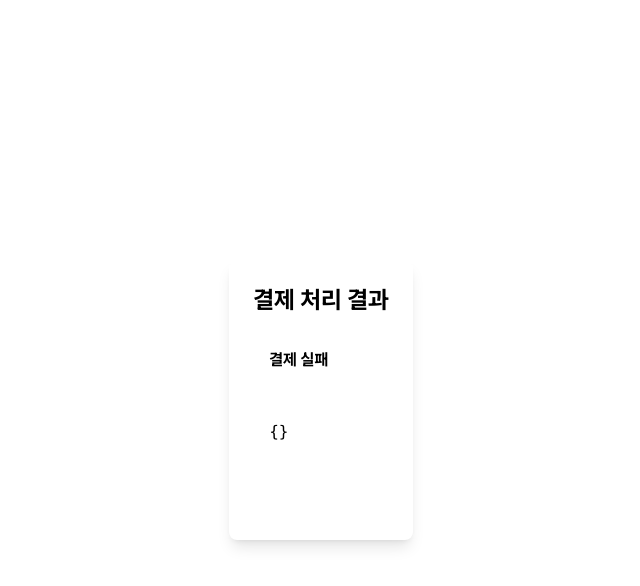
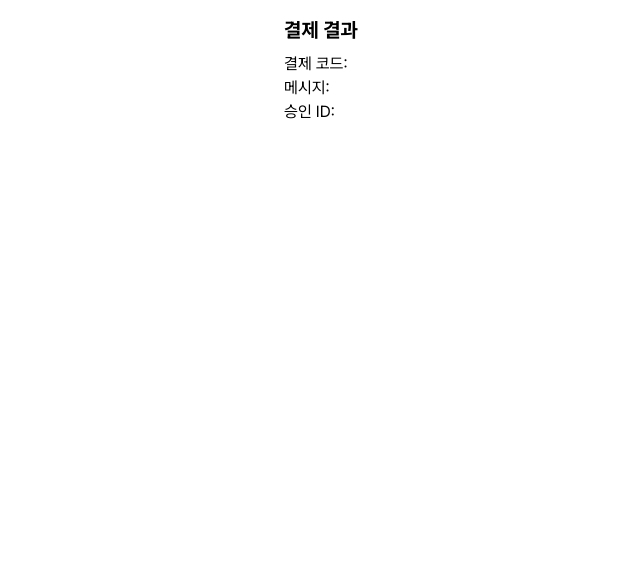
Before and after one commit to k-risu/demo, a Next.js app: page /return in a window 1280 px wide. Shown: the top 586 px of the page, without its empty margins (319-959 px from the left). Built offline with nearby package versions, Linux system fonts and the light colour scheme.

Commit message:
[테스트]

```diff
--- a/src/app/api/easypay/register/route.js
+++ b/src/app/api/easypay/register/route.js
@@ -16,8 +16,7 @@ export async function POST() {
       currency: "00", // 원화
       amount: 1000, // 결제 금액
       clientTypeCode: "00", // 통합형
-      returnUrl: "https://demo-two-blue.vercel.app/return", // URL 객체 사용하지 않고 직접 문자열 지정
-      // returnUrl: "http://localhost:3000/return", // URL 객체 사용하지 않고 직접 문자열 지정
+      returnUrl: "https://demo-two-blue.vercel.app/api/return", // returnUrl을 API 라우트로 변경
 
       deviceTypeCode: "pc",
       shopOrderNo: orderNo,
--- a/src/app/api/return/route.js
+++ b/src/app/api/return/route.js
@@ -1,22 +1,24 @@
+// /app/return/route.js
 import { NextResponse } from "next/server";
-
-export const dynamic = "force-dynamic"; // 동적 라우트 설정
-export const revalidate = 0; // 캐시 비활성화
 
 export async function POST(request) {
   try {
+    // POST 데이터 파싱
     const formData = await request.formData();
-    const data = Object.fromEntries(formData.entries());
+    const data = Object.fromEntries(formData);
 
-    return NextResponse.redirect(
-      `/return/result?${new URLSearchParams(data).toString()}`,
-    );
+    console.log("Return Data:", data);
+
+    // 결제 성공 여부 확인
+    if (data.resCd === "0000") {
+      // 성공 페이지로 리다이렉트
+      return NextResponse.redirect(new URL("/success", request.url));
+    } else {
+      // 실패 페이지로 리다이렉트
+      return NextResponse.redirect(new URL("/fail", request.url));
+    }
   } catch (error) {
-    console.error("Error processing return:", error);
-    return NextResponse.redirect("/return/error");
+    console.error("Return Error:", error);
+    return NextResponse.redirect(new URL("/error", request.url));
   }
 }
-
-export async function GET() {
-  return NextResponse.next();
-}
--- /dev/null
+++ b/src/app/error/page.jsx
@@ -0,0 +1,16 @@
+import Link from "next/link";
+
+export default function ErrorPage() {
+  return (
+    <div className="p-8">
+      <h1 className="text-2xl font-bold text-red-600">시스템 오류</h1>
+      <p className="mt-4">처리 중 시스템 오류가 발생했습니다.</p>
+      <Link
+        href="/"
+        className="mt-4 inline-block text-blue-500 hover:underline"
+      >
+        홈으로 돌아가기
+      </Link>
+    </div>
+  );
+}
--- /dev/null
+++ b/src/app/fail/page.jsx
@@ -0,0 +1,11 @@
+export default function FailPage() {
+  return (
+    <div className="p-8">
+      <h1 className="text-2xl font-bold text-red-600">결제 실패</h1>
+      <p className="mt-4">결제 처리 중 문제가 발생했습니다.</p>
+      <a href="/" className="mt-4 inline-block text-blue-500 hover:underline">
+        홈으로 돌아가기
+      </a>
+    </div>
+  );
+}
--- a/src/app/return/page.jsx
+++ b/src/app/return/page.jsx
@@ -1,100 +1,29 @@
 "use client";
 
 import { useEffect, useState } from "react";
-import { useRouter } from "next/navigation";
 
-export default function ReturnPage() {
-  const [isLoading, setIsLoading] = useState(true);
-  const [error, setError] = useState(null);
-  const [paymentResult, setPaymentResult] = useState(null);
-  const router = useRouter();
+export default function Page() {
+  const [result, setResult] = useState({
+    resCd: "",
+    resMsg: "",
+    authorizationId: "",
+  });
 
   useEffect(() => {
-    // 브라우저에서만 실행
-    if (typeof window === "undefined") return;
+    const resCd = document.getElementById("resCd")?.textContent || "";
+    const resMsg = document.getElementById("resMsg")?.textContent || "";
+    const authorizationId =
+      document.getElementById("authorizationId")?.textContent || "";
 
-    try {
-      const searchParams = new URLSearchParams(window.location.search);
-      const result = Object.fromEntries(searchParams.entries());
-      console.log("Payment Result:", result);
-
-      setPaymentResult(result);
-      setIsLoading(false);
-    } catch (err) {
-      console.error("Error processing URL:", err);
-      setError(err.message);
-      setIsLoading(false);
-    }
+    setResult({ resCd, resMsg, authorizationId });
   }, []);
 
-  // 서버 사이드 렌더링 시 기본 로딩 상태 반환
-  if (typeof window === "undefined") {
-    return (
-      <div className="min-h-screen flex items-center justify-center">
-        <div className="text-center">
-          <h1 className="text-2xl font-bold">로딩 중...</h1>
-        </div>
-      </div>
-    );
-  }
-
-  if (error) {
-    return (
-      <div className="min-h-screen flex items-center justify-center">
-        <div className="text-center">
-          <h1 className="text-2xl font-bold text-red-600">
-            오류가 발생했습니다
-          </h1>
-          <p className="mt-2">{error}</p>
-          <button
-            onClick={() => router.push("/")}
-            className="mt-4 px-4 py-2 bg-blue-500 text-white rounded"
-          >
-            홈으로 돌아가기
-          </button>
-        </div>
-      </div>
-    );
-  }
-
-  if (isLoading) {
-    return (
-      <div className="min-h-screen flex items-center justify-center">
-        <div className="text-center">
-          <h1 className="text-2xl font-bold">로딩 중...</h1>
-        </div>
-      </div>
-    );
-  }
-
   return (
-    <div className="min-h-screen flex items-center justify-center">
-      <div className="max-w-lg w-full p-6 bg-white rounded-lg shadow-lg">
-        <h1 className="text-2xl font-bold mb-4">결제 처리 결과</h1>
-        {paymentResult && (
-          <div className="space-y-4">
-            <div
-              className={`p-4 rounded ${
-                paymentResult.resCd === "0000" ? "bg-green-100" : "bg-red-100"
-              }`}
-            >
-              <h2 className="font-bold">
-                {paymentResult.resCd === "0000" ? "결제 성공" : "결제 실패"}
-              </h2>
-              <p>{paymentResult.resMsg}</p>
-            </div>
-            <pre className="bg-gray-100 p-4 rounded overflow-x-auto">
-              {JSON.stringify(paymentResult, null, 2)}
-            </pre>
-            <button
-              onClick={() => router.push("/")}
-              className="w-full px-4 py-2 bg-blue-500 text-white rounded hover:bg-blue-600"
-            >
-              홈으로 돌아가기
-            </button>
-          </div>
-        )}
-      </div>
+    <div className="p-4">
+      <h1 className="text-xl font-bold mb-2">결제 결과</h1>
+      <p>결제 코드: {result.resCd}</p>
+      <p>메시지: {result.resMsg}</p>
+      <p>승인 ID: {result.authorizationId}</p>
     </div>
   );
 }
--- a/src/app/return/result/page.jsx
+++ b/src/app/return/result/page.jsx
@@ -1,48 +1,29 @@
 "use client";
 
 import { useEffect, useState } from "react";
-import { useRouter, useSearchParams } from "next/navigation";
 
-export default function ResultPage() {
-  const searchParams = useSearchParams();
-  const router = useRouter();
-  const [paymentResult, setPaymentResult] = useState(null);
+export default function Page() {
+  const [result, setResult] = useState({
+    resCd: "",
+    resMsg: "",
+    authorizationId: "",
+  });
 
   useEffect(() => {
-    if (searchParams) {
-      const result = Object.fromEntries(searchParams.entries());
-      setPaymentResult(result);
-    }
-  }, [searchParams]);
+    const resCd = document.getElementById("resCd")?.textContent || "";
+    const resMsg = document.getElementById("resMsg")?.textContent || "";
+    const authorizationId =
+      document.getElementById("authorizationId")?.textContent || "";
+
+    setResult({ resCd, resMsg, authorizationId });
+  }, []);
 
   return (
-    <div className="min-h-screen flex items-center justify-center">
-      <div className="max-w-lg w-full p-6 bg-white rounded-lg shadow-lg">
-        <h1 className="text-2xl font-bold mb-4">결제 처리 결과</h1>
-        {paymentResult && (
-          <div className="space-y-4">
-            <div
-              className={`p-4 rounded ${
-                paymentResult.resCd === "0000" ? "bg-green-100" : "bg-red-100"
-              }`}
-            >
-              <h2 className="font-bold">
-                {paymentResult.resCd === "0000" ? "결제 성공" : "결제 실패"}
-              </h2>
-              <p>{paymentResult.resMsg}</p>
-            </div>
-            <pre className="bg-gray-100 p-4 rounded overflow-x-auto">
-              {JSON.stringify(paymentResult, null, 2)}
-            </pre>
-            <button
-              onClick={() => router.push("/")}
-              className="w-full px-4 py-2 bg-blue-500 text-white rounded hover:bg-blue-600"
-            >
-              홈으로 돌아가기
-            </button>
-          </div>
-        )}
-      </div>
+    <div className="p-4">
+      <h1 className="text-xl font-bold mb-2">결제 결과</h1>
+      <p>결제 코드: {result.resCd}</p>
+      <p>메시지: {result.resMsg}</p>
+      <p>승인 ID: {result.authorizationId}</p>
     </div>
   );
 }
--- /dev/null
+++ b/src/app/success/page.jsx
@@ -0,0 +1,16 @@
+import Link from "next/link";
+
+export default function SuccessPage() {
+  return (
+    <div className="p-8">
+      <h1 className="text-2xl font-bold text-green-600">결제 성공</h1>
+      <p className="mt-4">결제가 성공적으로 완료되었습니다.</p>
+      <Link
+        href="/"
+        className="mt-4 inline-block text-blue-500 hover:underline"
+      >
+        홈으로 돌아가기
+      </Link>
+    </div>
+  );
+}
```
